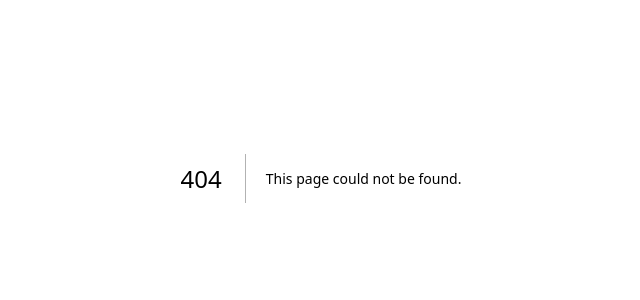
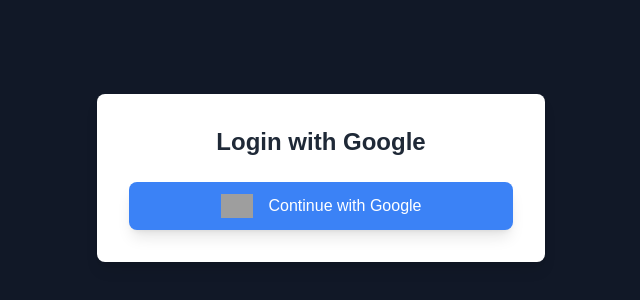
Before and after one commit to williamntlam/productivity-mate, a Next.js app in the folder frontend/: page /login in a window 1280 px wide. Before the commit this address had no page. Shown: the part 222-522 px from the top of the page, without its empty margins (319-959 px from the left). Built offline with nearby package versions, Linux system fonts and the light colour scheme; no server answers; grey boxes are pictures that could not be loaded.

Commit message:
feat: implemented UI for login page w/ Google

```diff
--- /dev/null
+++ b/frontend/pages/login.tsx
@@ -0,0 +1,72 @@
+import React from "react";
+
+import dotenv from "dotenv";
+dotenv.config();
+
+// Google OAuth2 Configuration
+const GOOGLE_CLIENT_ID: string | undefined =
+  process.env.NEXT_PUBLIC_GOOGLE_CLIENT_ID;
+const GOOGLE_CLIENT_SECRET: string | undefined =
+  process.env.NEXT_PUBLIC_GOOGLE_CLIENT_SECRET;
+const GOOGLE_SCOPE: string | undefined = process.env.NEXT_PUBLIC_GOOGLE_SCOPE;
+const GOOGLE_REDIRECT_URI: string | undefined =
+  process.env.NEXT_PUBLIC_GOOGLE_REDIRECT_URI;
+const GOOGLE_AUTHORIZATION_GRANT_TYPE: string | undefined =
+  process.env.NEXT_PUBLIC_GOOGLE_AUTHORIZATION_GRANT_TYPE;
+
+// Google OAuth2 Endpoints
+const GOOGLE_AUTHORIZATION_URI: string | undefined =
+  process.env.NEXT_PUBLIC_GOOGLE_AUTHORIZATION_URI;
+
+const GoogleLogin = () => {
+  // Function to Handle Google Login
+  const handleGoogleLogin = (): void => {
+    if (
+      !GOOGLE_CLIENT_ID ||
+      !GOOGLE_REDIRECT_URI ||
+      !GOOGLE_SCOPE ||
+      !GOOGLE_AUTHORIZATION_URI
+    ) {
+      console.log(GOOGLE_CLIENT_ID);
+      console.log(GOOGLE_REDIRECT_URI);
+      console.log(GOOGLE_SCOPE);
+      console.log(GOOGLE_AUTHORIZATION_URI);
+      console.error("Missing Google OAuth configuration");
+      return;
+    }
+
+    const queryParams = new URLSearchParams({
+      client_id: GOOGLE_CLIENT_ID,
+      redirect_uri: GOOGLE_REDIRECT_URI,
+      response_type: "code",
+      scope: GOOGLE_SCOPE,
+      access_type: "offline",
+      prompt: "consent",
+    });
+
+    window.location.href = `${GOOGLE_AUTHORIZATION_URI}?${queryParams.toString()}`;
+  };
+
+  return (
+    <div className="flex h-screen justify-center items-center bg-gray-900">
+      <div className="bg-white shadow-lg rounded-lg p-8 max-w-md w-full">
+        <h1 className="text-2xl font-bold text-center text-gray-800 mb-6">
+          Login with Google
+        </h1>
+        <button
+          onClick={handleGoogleLogin}
+          className="flex items-center justify-center w-full py-3 px-4 bg-blue-500 hover:bg-blue-600 text-white font-medium rounded-lg shadow-lg transition duration-300"
+        >
+          <img
+            src="https://developers.google.com/identity/images/btn_google_signin_light_normal_web.png"
+            alt="Sign in with Google"
+            className="h-6"
+          />
+          <span className="ml-4">Continue with Google</span>
+        </button>
+      </div>
+    </div>
+  );
+};
+
+export default GoogleLogin;
```
